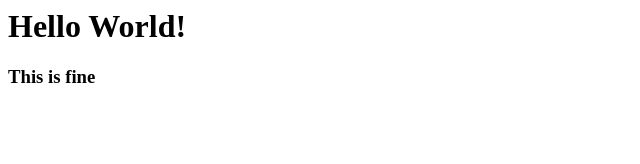
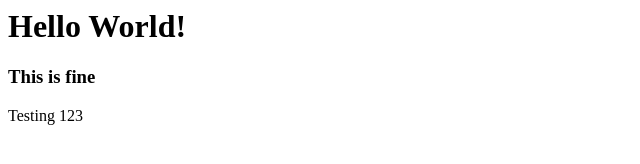
Before and after one commit to JenReidSchram/CodeDeployRepo, a plain HTML site: page Index.html in a window 1280 px wide. Shown: the full height of the page, 0-640 px from the left. Drawn offline with Linux system fonts and the light colour scheme.

Commit message:
Update Index.html

```diff
--- a/Index.html
+++ b/Index.html
@@ -1,2 +1,3 @@
 <h1>Hello World!</h1>
 <h3>This is fine</h3>
+<p>Testing 123</p>
```
